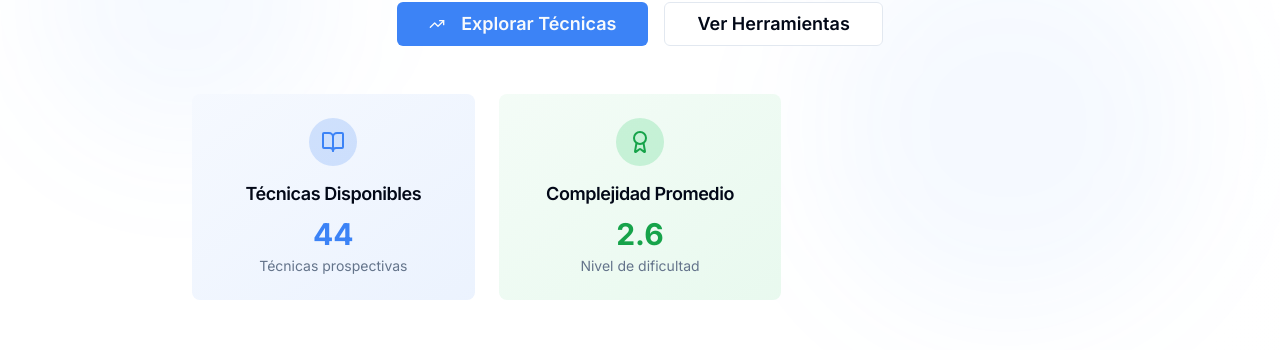
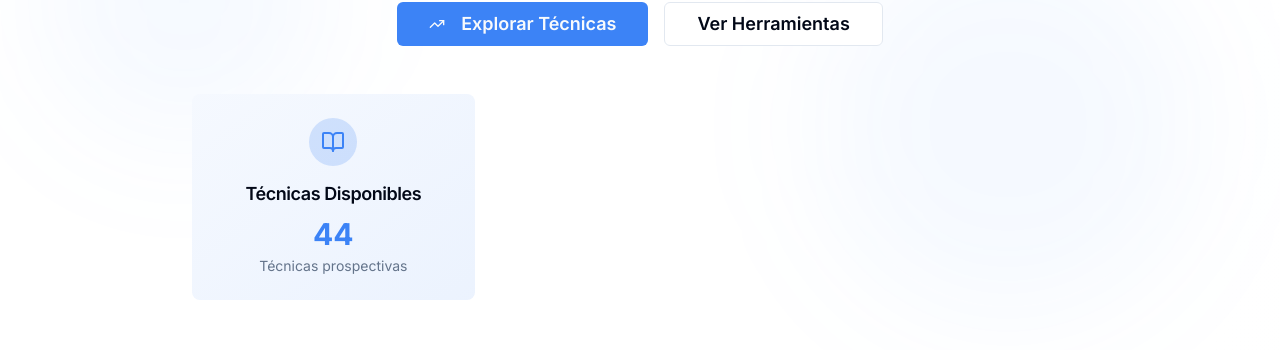
Before and after one commit to Plataforma-Prospectiva/foresight-hub-navigator-45, a React (Vite) app: page / in a window 1280 px wide. Shown: the part 303-653 px from the top of the page. Built offline with nearby package versions, Linux system fonts and the light colour scheme; no server answers; the database is empty.

Commit message:
Eliminar tarjeta de complejidad
Eliminé la tarjeta de complejidad promedio como se solicitó.
-edited src/pages/Index.tsx

```diff
--- a/src/pages/Index.tsx
+++ b/src/pages/Index.tsx
@@ -105,19 +105,6 @@ const IndexContent = () => {
                   <p className="text-sm text-muted-foreground">Técnicas prospectivas</p>
                 </CardContent>
               </Card>
-
-              <Card className="hover-lift shadow-elegant border-0 bg-gradient-to-br from-green-500/5 to-green-500/10">
-                <CardHeader className="text-center pb-2">
-                  <div className="w-12 h-12 mx-auto bg-green-500/20 rounded-full flex items-center justify-center mb-2">
-                    <Award className="w-6 h-6 text-green-600" />
-                  </div>
-                  <CardTitle className="text-lg font-semibold text-foreground">Complejidad Promedio</CardTitle>
-                </CardHeader>
-                <CardContent className="text-center pt-0">
-                  <div className="text-3xl font-bold text-green-600 mb-1">{avgComplexity.toFixed(1)}</div>
-                  <p className="text-sm text-muted-foreground">Nivel de dificultad</p>
-                </CardContent>
-              </Card>
             </div>
 
             {/* Scroll Indicator */}
```
